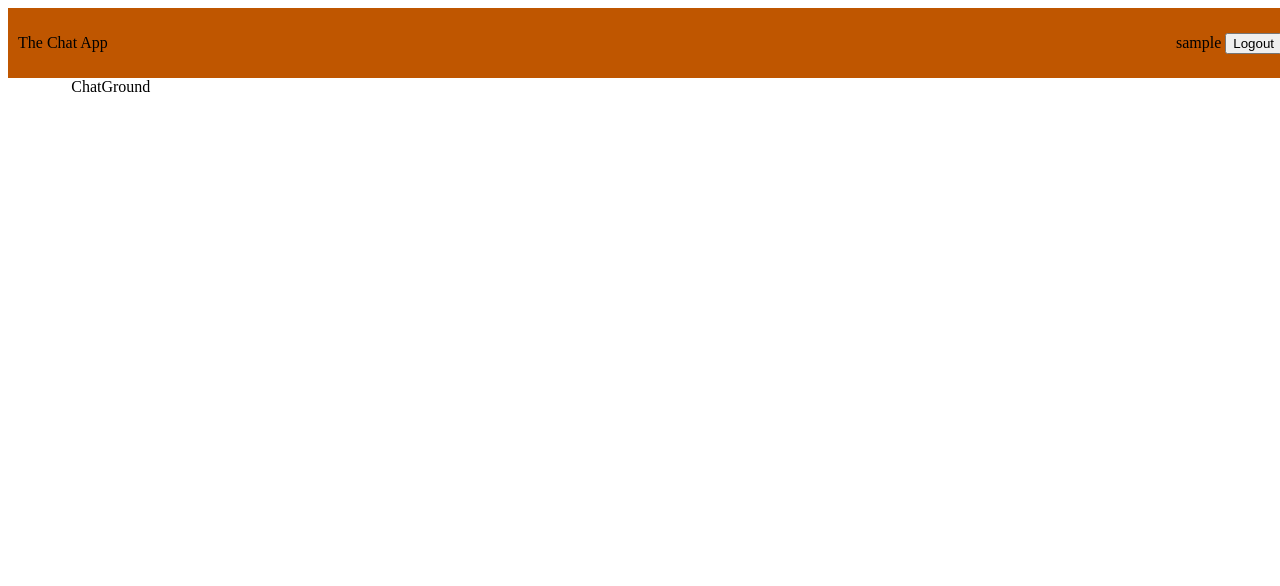
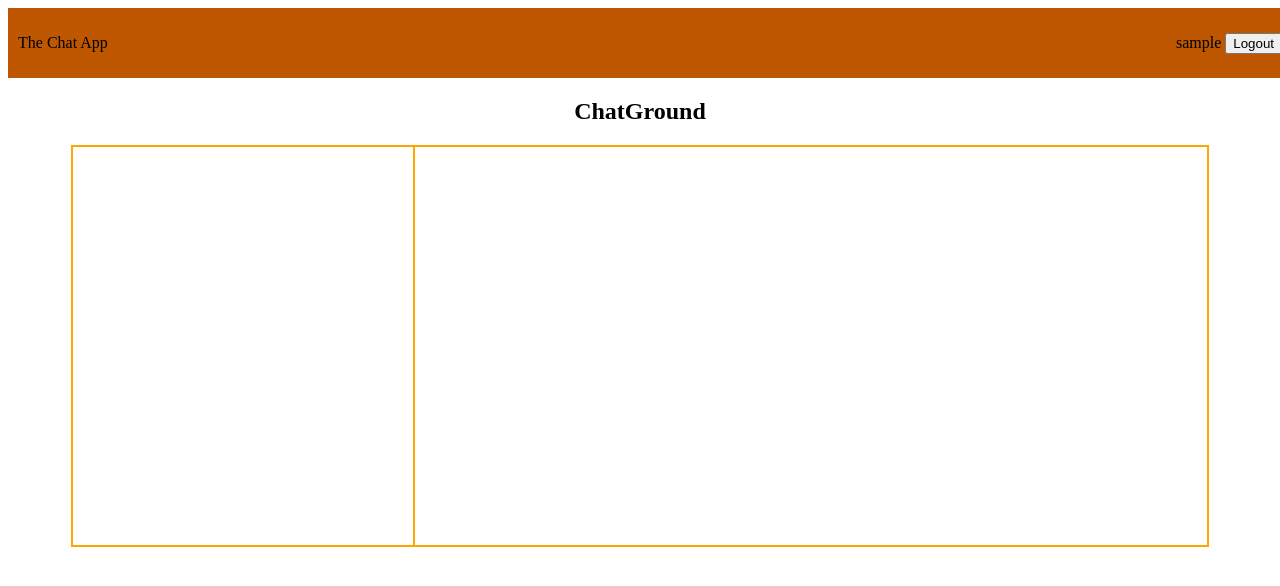
Before and after one commit to GiftLanga/chatapp, a Django app: page /chatGround/ in a window 1280 px wide. Shown: the top 586 px of the page. Run offline with Django 3.2, Linux system fonts and the light colour scheme; the visitor is signed in with stand-in values (Sample User, id 1).

Commit message:
dockerising

```diff
--- a/chatApp/author/forms.py
+++ b/chatApp/author/forms.py
@@ -8,12 +8,12 @@ class LoginForm(forms.ModelForm):
     fields = ('username', 'password',)
     widgets = {
       'username': forms.TextInput(attrs = {'placeholder': 'Username'}),
-      'password': forms.TextInput(attrs = {'placeholder': 'Password'})
+      'password': forms.PasswordInput(attrs = {'placeholder': 'Password'})
     }
 
 class UserDetailsForm(forms.ModelForm):
   confirm_password = forms.CharField(label='Confirm Password', widget =
-      forms.TextInput(attrs = {'placeholder': 'Confirm Password'}),
+      forms.PasswordInput(attrs = {'placeholder': 'Confirm Password'}),
     )
   class Meta():
     model = User
--- /dev/null
+++ b/chatApp/static/css/chatGround.css
@@ -0,0 +1,26 @@
+.chatground-container {
+  display: flex;
+  flex-wrap: wrap;
+}
+
+.chatground-container > h2 {
+  text-align: center;
+  width: 100%;
+}
+
+.chatground-body {
+  display: flex;
+  border: 1px solid orange;
+  width: 100%;
+  min-height: 400px;
+}
+
+.chatground-users {
+  width: 30%;
+  border: 1px solid orange;
+}
+
+.chatground-space {
+  width: 70%;
+  border: 1px solid orange;
+}
--- a/chatApp/templates/chatGround/chatGround.html
+++ b/chatApp/templates/chatGround/chatGround.html
@@ -1,5 +1,5 @@
 {% extends 'index.html'%}
-
+{% load staticfiles %}
 {% block loginForm%}
   <div>
     <form name="loginForm" action="{% url 'logout' %}"
@@ -12,7 +12,18 @@
 {% endblock %}
 
 {%block content%}
-<div>
-  ChatGround
+<link rel="stylesheet" type="text/css" href="{% static "css/chatGround.css" %}">
+<div class="chatground-container">
+  <h2>ChatGround</h2>
+  <div class="chatground-body">
+    <div class="chatground-users">
+      {% block availableUsers%}
+      {% endblock %}
+    </div>
+    <div class="chatground-space">
+      {% block chatSpace%}
+      {% endblock %}
+    </div>
+  </div>
 </div>
 {% endblock%}
```
